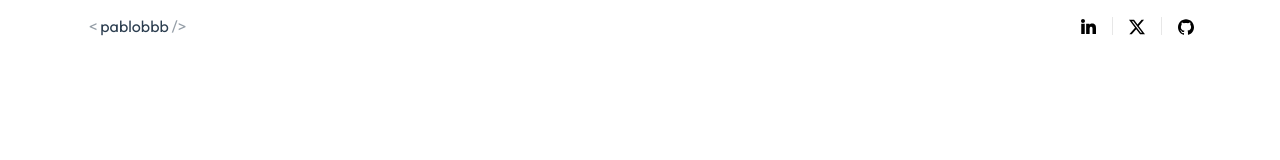
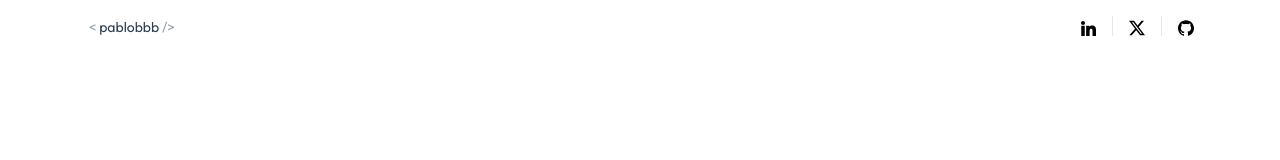
Before and after one commit to pablobbb/pablobbb.github.io, a Vue app: page / in a window 1280 px wide. Shown: the top 160 px of the page. Built offline with nearby package versions, Linux system fonts and the light colour scheme; the HTML template or start-up script is replaced by a standard one.

Commit message:
fix: make logo smaller

```diff
--- a/src/assets/main.css
+++ b/src/assets/main.css
@@ -58,7 +58,6 @@ nav {
   align-content: space-between;
   align-items: center;
   justify-items: flex-start;
-  font-size: 12px;
 }
 
 nav a.router-link-exact-active {
@@ -80,7 +79,7 @@ nav a:first-of-type {
 }
 
 nav a.home {
-  font-size: 1rem;
+  font-size: .875rem;
   text-decoration: none;
 }
 
```
